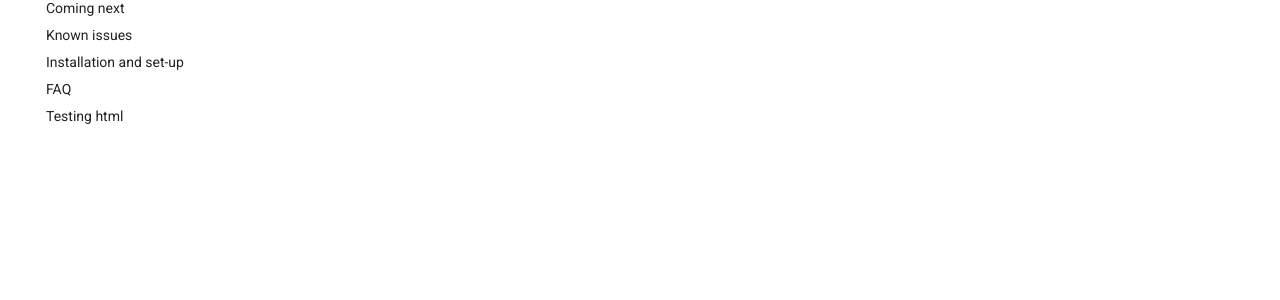
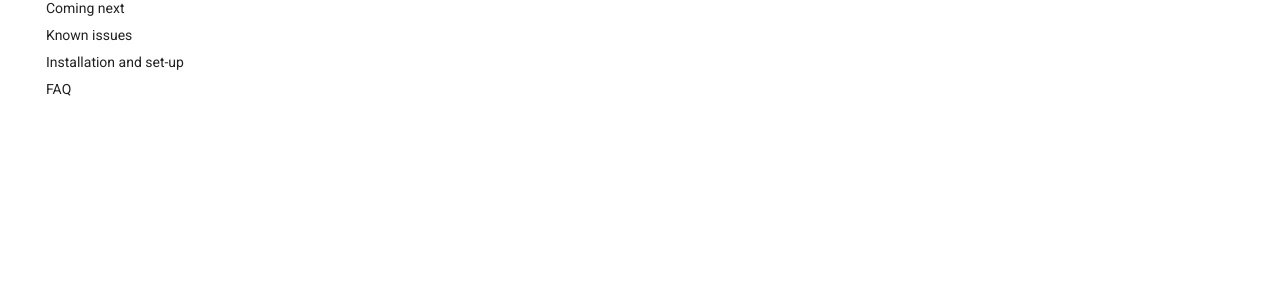
Before and after one commit to omiranda/polyneuro_risk_score, an MkDocs documentation site: the page built from docs/README.md, in a window 1280 px wide. Shown: the part 355-655 px from the top of the page. Built offline with MkDocs 1.6.1 and Material for MkDocs 9.7.7, drawn with Linux system fonts in a browser that asks for light colours; old or Windows-style settings are respelled for this version of MkDocs.

Commit message:
Update mkdocs.yml

```diff
--- a/mkdocs.yml
+++ b/mkdocs.yml
@@ -14,4 +14,4 @@ pages:
 - Known issues: issues.md
 - Installation and set-up: install_and_setup.md
 - FAQ: FAQ.md
-- Testing html: ./html/Readme_showM.html
+# - Testing html: ./html/Readme_showM.html
```
